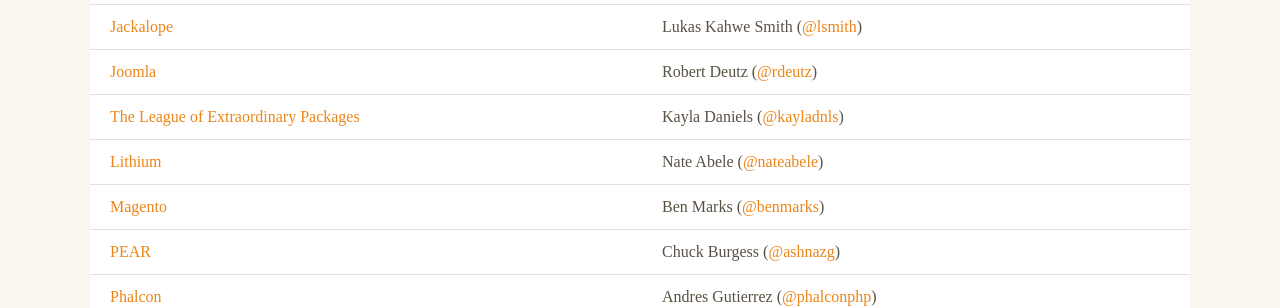
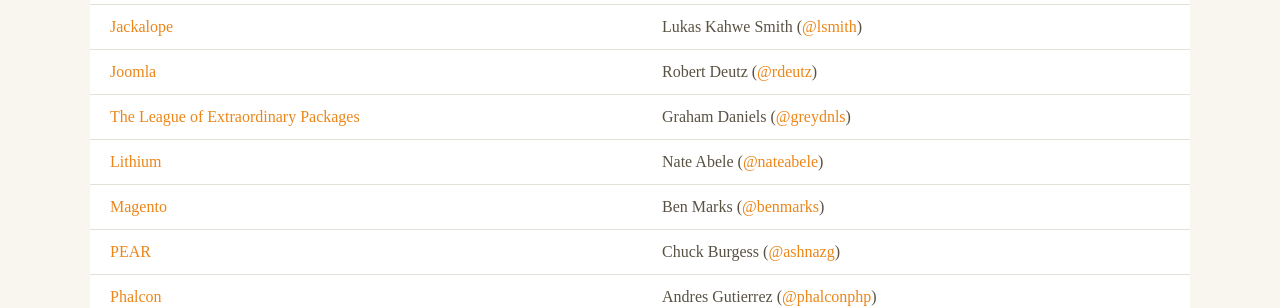
Before and after one commit to php-fig/www.php-fig.org, a Jekyll site: the page built from pages/members.html, in a window 1280 px wide and 900 px high, scrolled down 1447 px. Shown: the part 152-460 px from the top of the window. Built offline with Jekyll 4.4.1, drawn with Linux system fonts in a browser that asks for light colours; nearby versions of some CDN libraries; some web fonts are replaced; Markdown is read by kramdown in place of the engine named in the settings.

Commit message:
Updated the name of the PHP League representative

```diff
--- a/pages/members.html
+++ b/pages/members.html
@@ -111,7 +111,7 @@ permalink: members/
         </tr>
         <tr>
             <td><a target="_blank" href="http://thephpleague.com">The League of Extraordinary Packages</a></td>
-            <td>Kayla Daniels (<a href="https://twitter.com/kayladnls">@kayladnls</a>)</td>
+            <td>Graham Daniels (<a href="https://twitter.com/greydnls">@greydnls</a>)</td>
         </tr>
         <tr>
             <td><a target="_blank" href="http://li3.me/">Lithium</a></td>
```
